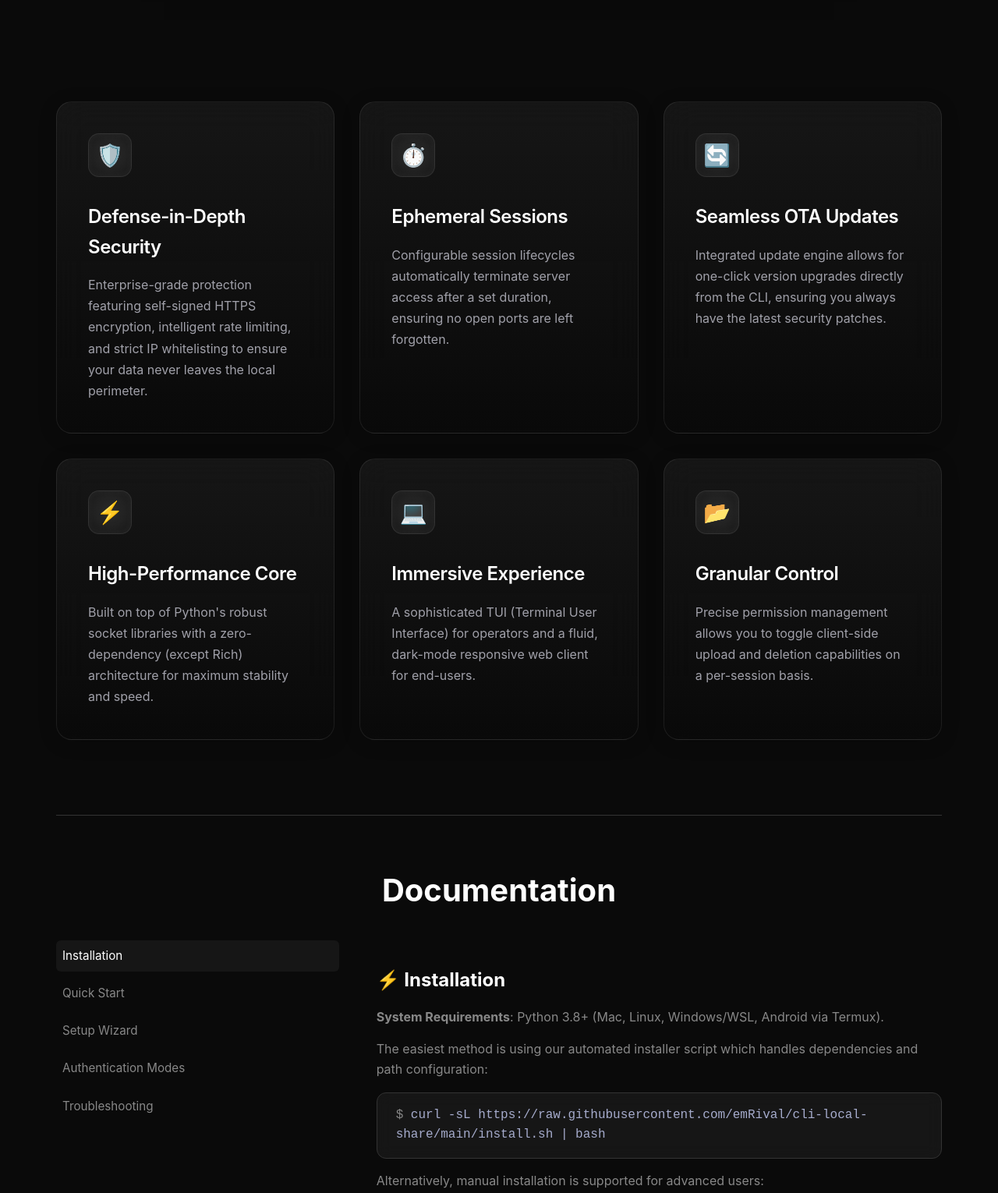
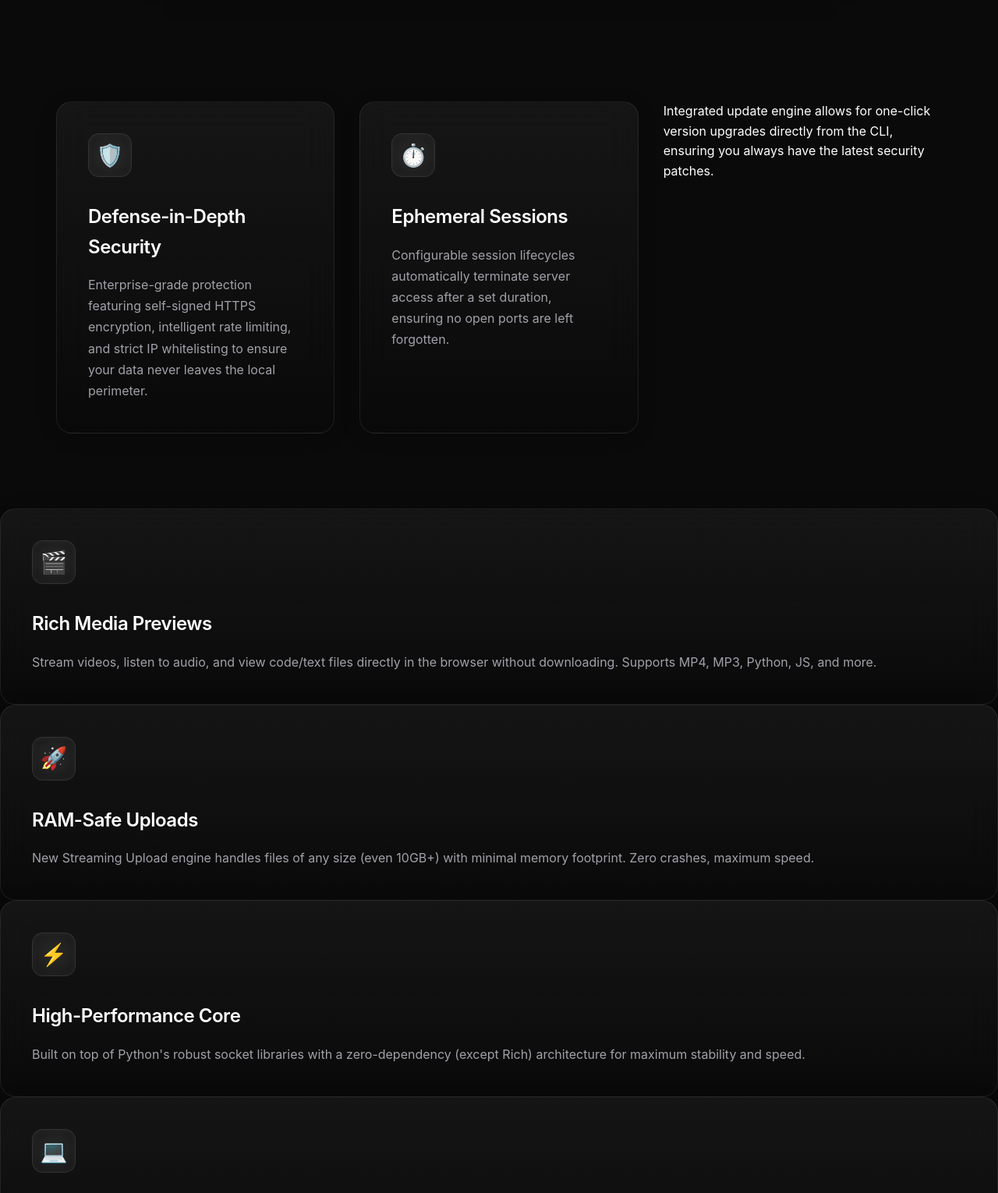
Before and after one commit to emRival/cli-local-share, a plain HTML site: page docs/index.html in a window 1280 px wide. Shown: the part 1400-2930 px from the top of the page at 78% size. Drawn offline with Linux system fonts and the light colour scheme.

Commit message:
docs: update features list for v2.0 release (streaming upload, media preview)

```diff
--- a/docs/index.html
+++ b/docs/index.html
@@ -52,11 +52,20 @@
                 <p>Configurable session lifecycles automatically terminate server access after a set duration, ensuring
                     no open ports are left forgotten.</p>
             </div>
-            <div class="card">
-                <div class="icon-box">🔄</div>
-                <h3>Seamless OTA Updates</h3>
             <p>Integrated update engine allows for one-click version upgrades directly from the CLI, ensuring you
                 always have the latest security patches.</p>
+    </div>
+    <div class="card">
+        <div class="icon-box">🎬</div>
+        <h3>Rich Media Previews</h3>
+        <p>Stream videos, listen to audio, and view code/text files directly in the browser without downloading.
+            Supports MP4, MP3, Python, JS, and more.</p>
+    </div>
+    <div class="card">
+        <div class="icon-box">🚀</div>
+        <h3>RAM-Safe Uploads</h3>
+        <p>New Streaming Upload engine handles files of any size (even 10GB+) with minimal memory footprint. Zero
+            crashes, maximum speed.</p>
     </div>
     <div class="card">
         <div class="icon-box">⚡</div>
```
Also changed, not shown: 1 other file. Lines whose indentation alone changed are shown as unchanged.
